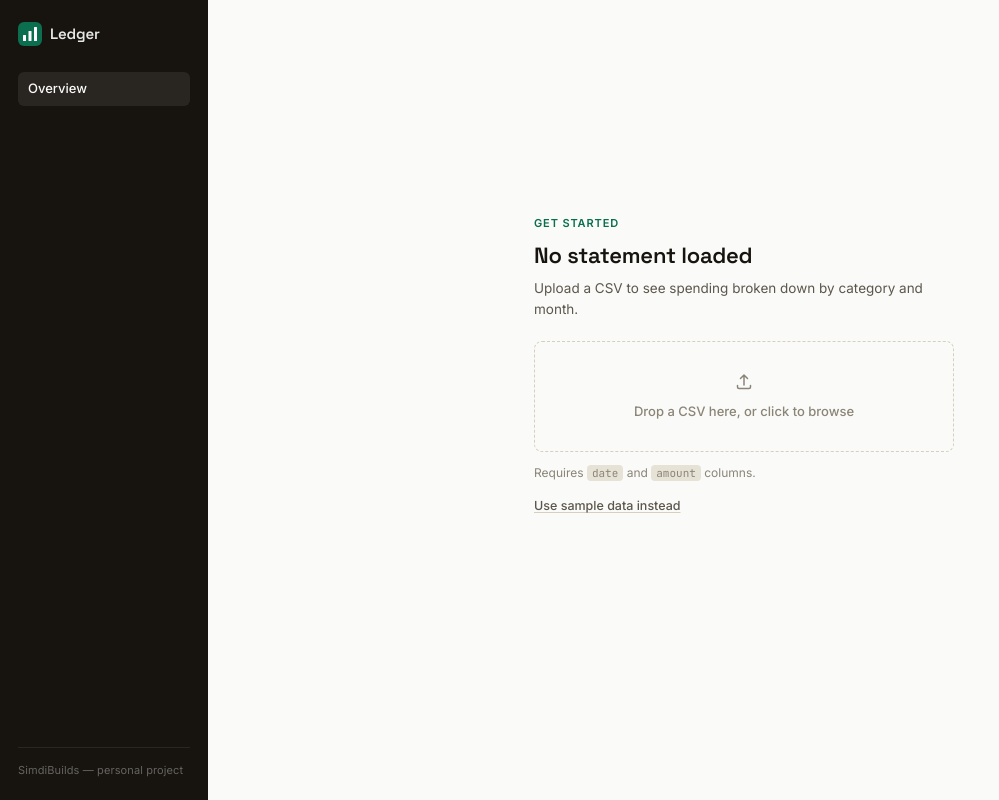
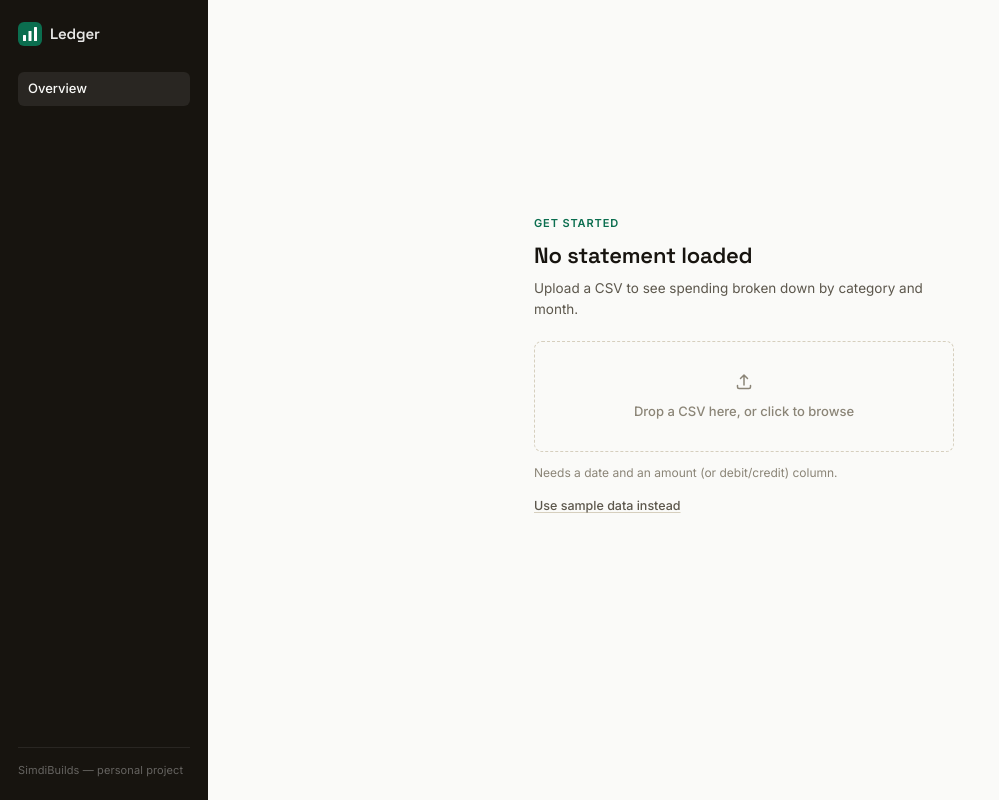
Before and after one commit to SimdiBuilds/personal-finance-dashboard, a FastAPI app: page / in a window 1280 px wide. Shown: the whole page, without its empty margins (0-999 px from the left). Run offline with FastAPI, Linux system fonts and the light colour scheme.

Commit message:
updated upload hint text to match the new flexible column detection

```diff
--- a/templates/index.html
+++ b/templates/index.html
@@ -51,7 +51,7 @@
             <span>Drop a CSV here, or click to browse</span>
           </label>
 
-          <p class="dropzone-hint">Requires <code>date</code> and <code>amount</code> columns.</p>
+          <p class="dropzone-hint">Needs a date and an amount (or debit/credit) column.</p>
 
           <button class="btn-text" id="sampleBtnEmpty" type="button">Use sample data instead</button>
 
@@ -163,7 +163,7 @@
         <span>Drop a CSV here, or click to browse</span>
       </label>
 
-      <p class="dropzone-hint">Requires <code>date</code> and <code>amount</code> columns.</p>
+      <p class="dropzone-hint">Needs a date and an amount (or debit/credit) column.</p>
       <p class="form-error" id="uploadErrorModal" hidden></p>
     </div>
   </div>
```
